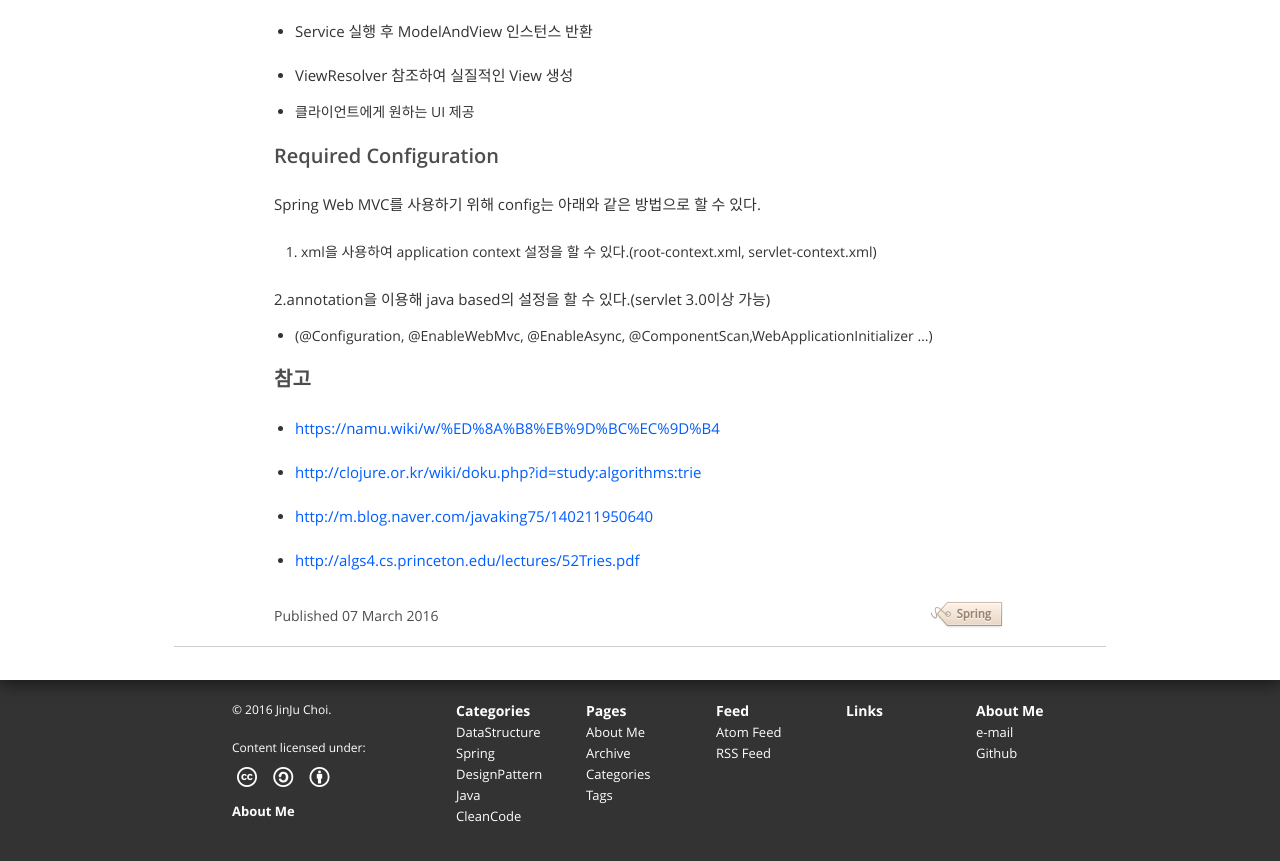
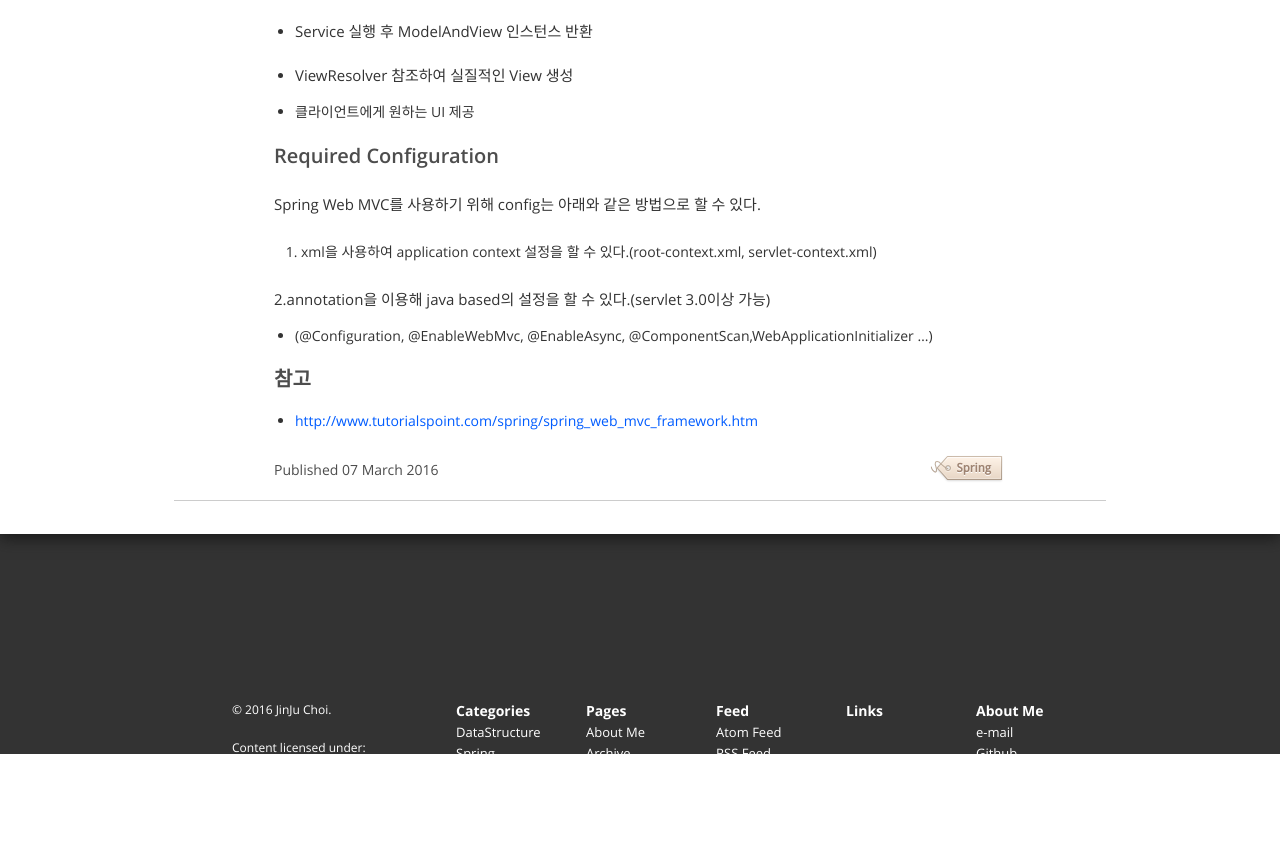
Before and after one commit to tinybread/tinybread.github.com, a Jekyll site: the page built from _posts/2016-3-7-Spring_on_Spring.md, in a window 1280 px wide and 900 px high, scrolled down 1250 px. Shown: the top 861 px of the window. Built offline with Jekyll 4.4.1, drawn with Linux system fonts in a browser that asks for light colours; after the commit the page ends 2004 px from its top, so only the background shows below that; some of the changed lines change nothing that is shown.

Commit message:
no message

```diff
--- a/_posts/2016-3-7-Spring_on_Spring.md
+++ b/_posts/2016-3-7-Spring_on_Spring.md
@@ -32,7 +32,7 @@ Spring MVC framework는 모든 HTTP 요청 및 응답을 처리하는 Dispatcher
 <img src="/assets/themes/Snail/img/Spring/SpringWebMVCFlow/springWebMVCFlow.png" alt="">
 
 
-### Spring MVC Flow ###
+### Spring MVC Flow
 
 * (HttpRequest의 요청)최초 진입은 DispatcherServlet이 담당한다.
 
@@ -58,10 +58,4 @@ Spring Web MVC를 사용하기 위해 config는 아래와 같은 방법으로
 * (@Configuration, @EnableWebMvc, @EnableAsync, @ComponentScan,WebApplicationInitializer ...)
 
 ### 참고
-* [https://namu.wiki/w/%ED%8A%B8%EB%9D%BC%EC%9D%B4 ](https://namu.wiki/w/%ED%8A%B8%EB%9D%BC%EC%9D%B4)
-
-* [http://clojure.or.kr/wiki/doku.php?id=study:algorithms:trie](http://clojure.or.kr/wiki/doku.php?id=study:algorithms:trie)
-
-* [http://m.blog.naver.com/javaking75/140211950640](http://m.blog.naver.com/javaking75/140211950640)
-
-* [http://algs4.cs.princeton.edu/lectures/52Tries.pdf](http://algs4.cs.princeton.edu/lectures/52Tries.pdf)
+* [http://www.tutorialspoint.com/spring/spring_web_mvc_framework.htm](http://www.tutorialspoint.com/spring/spring_web_mvc_framework.htm)
```
